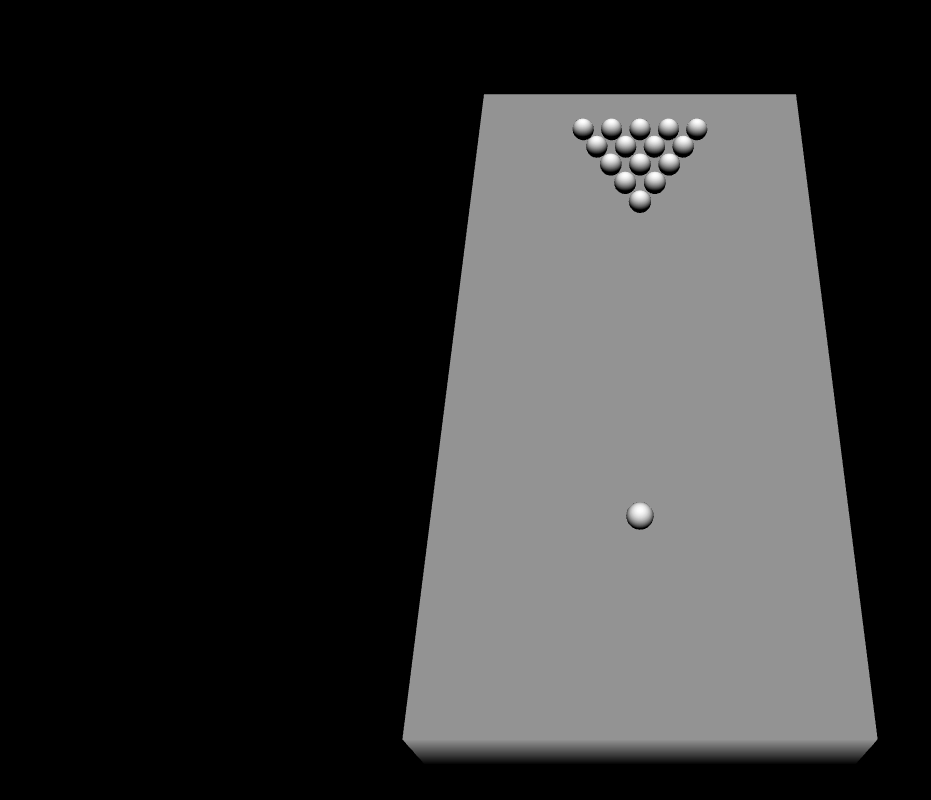
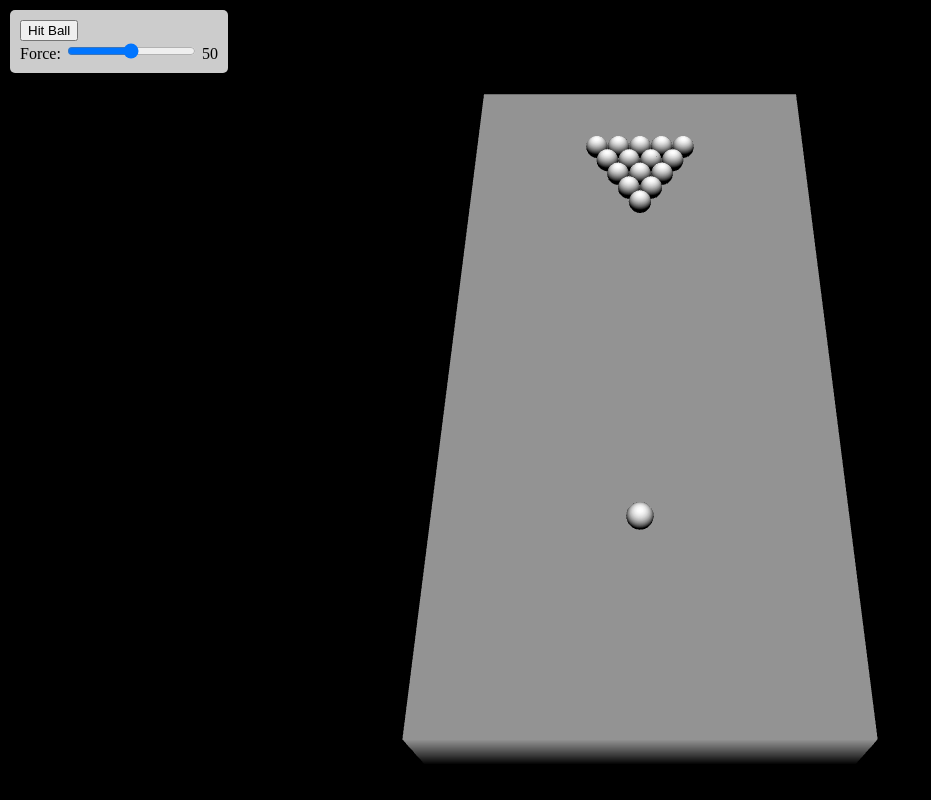
Before and after one commit to milosvuksan/3d-bilijar, a plain HTML site: page test-logic/index.html in a window 1280 px wide. Shown: the whole page, without its empty margins (0-931 px from the left). Drawn offline with nearby package versions, Linux system fonts and the light colour scheme; animation ran at ten frames a second.

Commit message:
triangle formation balls are closer together

```diff
--- a/test-logic/index.html
+++ b/test-logic/index.html
@@ -21,7 +21,13 @@
 
 <body>
 	<canvas id="glcanvas"></canvas>
-
+	<div id="controls" style="position: absolute; top: 10px; left: 10px; background: rgba(255,255,255,0.8); padding: 10px; border-radius: 5px;">
+    <button id="hitBall">Hit Ball</button>
+    <br>
+    <label for="forceSlider">Force:</label>
+    <input type="range" id="forceSlider" min="0" max="100" value="50">
+    <span id="forceValue">50</span>
+	</div>
 	<script type="module" src="main.js"></script>
 </body>
 
--- a/test-logic/main.js
+++ b/test-logic/main.js
@@ -17,23 +17,28 @@ async function main() {
 
 const ballPositions = [
     // Cue ball
-    [0.0, 0.57, -1.0],        // Cue ball (moved to opposite side)
+    [0.0, 0.57, -1.0],        // Cue ball (white ball)
+
     // Triangle formation (15 balls)
-    [0.0, 0.57, 1.0],         // Front
-    [0.087, 0.57, 1.15],      // Second row left
-    [-0.087, 0.57, 1.15],     // Second row right
-    [0.174, 0.57, 1.3],       // Third row left
-    [0.0, 0.57, 1.3],         // Third row middle
-    [-0.174, 0.57, 1.3],      // Third row right
-    [0.261, 0.57, 1.45],      // Fourth row left
-    [0.087, 0.57, 1.45],      // Fourth row middle left
-    [-0.087, 0.57, 1.45],     // Fourth row middle right
-    [-0.261, 0.57, 1.45],     // Fourth row right
-    [0.348, 0.57, 1.6],       // Fifth row leftmost
-    [0.174, 0.57, 1.6],       // Fifth row middle left
-    [0.0, 0.57, 1.6],         // Fifth row middle
-    [-0.174, 0.57, 1.6],      // Fifth row middle right
-    [-0.348, 0.57, 1.6],      // Fifth row rightmost
+    [0.0, 0.57, 1.0],         // Front ball
+
+    [-0.065, 0.57, 1.112],    // Second row left
+    [0.065, 0.57, 1.112],     // Second row right
+
+    [-0.13, 0.57, 1.224],     // Third row left
+    [0.0, 0.57, 1.224],       // Third row middle
+    [0.13, 0.57, 1.224],      // Third row right
+
+    [-0.195, 0.57, 1.336],    // Fourth row left
+    [-0.065, 0.57, 1.336],    // Fourth row middle left
+    [0.065, 0.57, 1.336],     // Fourth row middle right
+    [0.195, 0.57, 1.336],     // Fourth row right
+
+    [-0.26, 0.57, 1.448],     // Fifth row leftmost
+    [-0.13, 0.57, 1.448],     // Fifth row middle left
+    [0.0, 0.57, 1.448],       // Fifth row middle
+    [0.13, 0.57, 1.448],      // Fifth row middle right
+    [0.26, 0.57, 1.448],      // Fifth row rightmost
 ];
 
 // Ball colors (you might want to adjust these)
```
Also changed, not shown: test-balls/index.html (+7 -0 lines).
